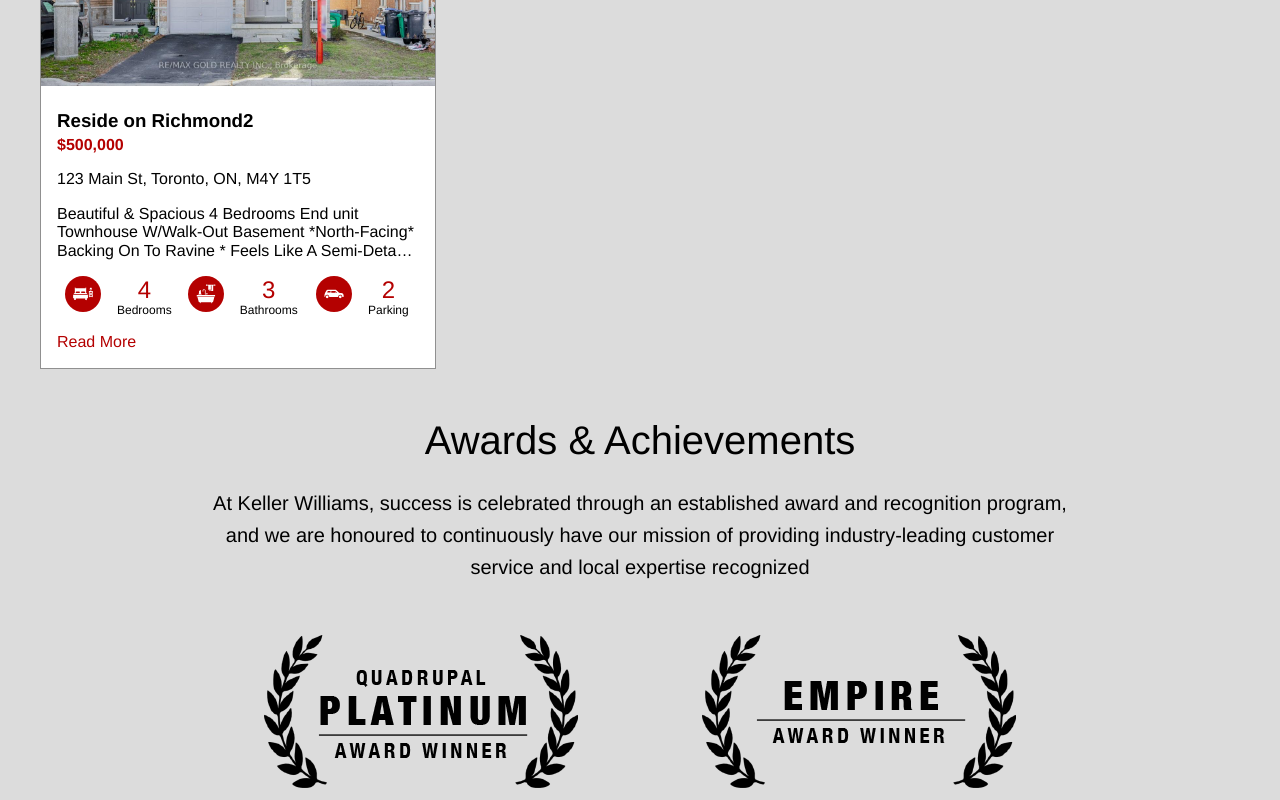
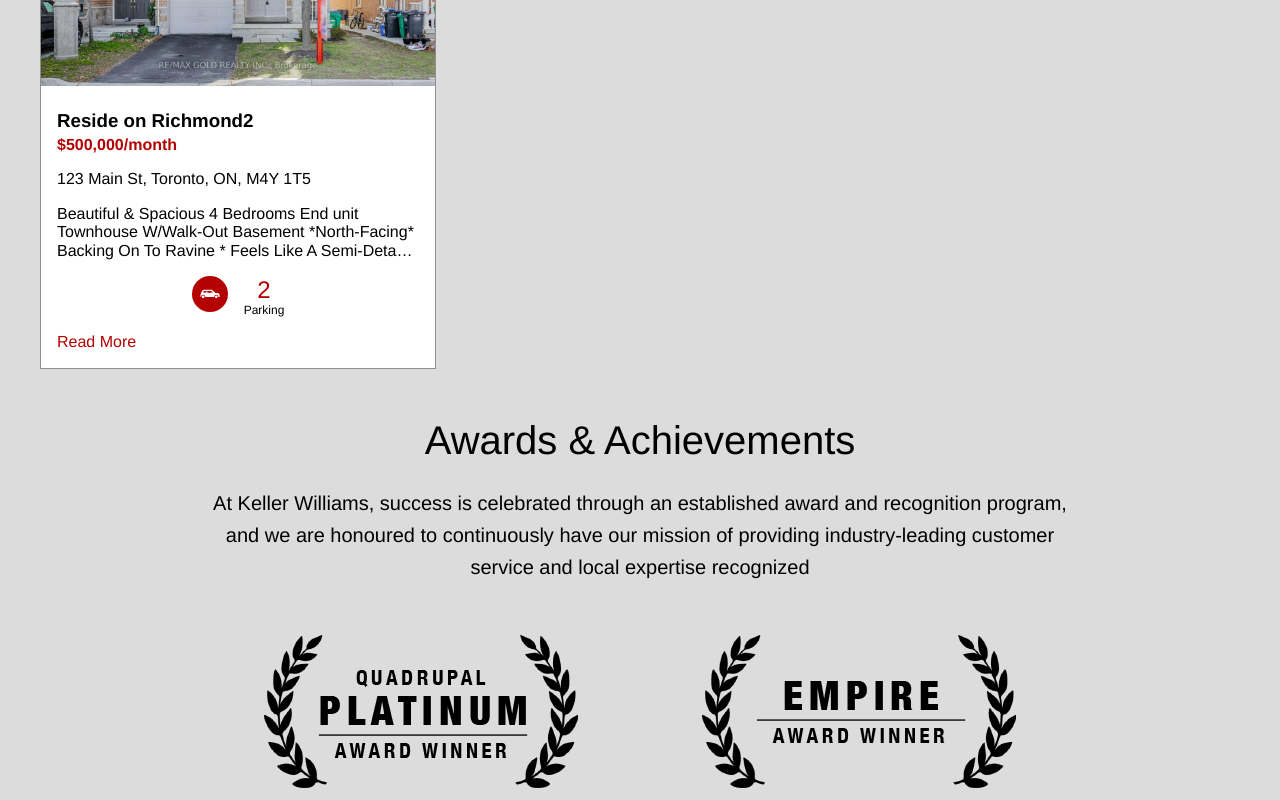
Before and after one commit to jp0624/le-chat, a React (Vite) app: page / in a window 1280 px wide. Shown: the part 1800-2600 px from the top of the page. Built offline with nearby package versions, Linux system fonts and the light colour scheme.

Commit message:
updated some random positiong and css

```diff
--- a/src/components/cards/property/PropertyCard.tsx
+++ b/src/components/cards/property/PropertyCard.tsx
@@ -35,7 +35,7 @@ function PropertyCard({ property }: any) {
 						{property.building && property.building.bedrooms && (
 							<li
 								className={`features_list_bedrooms ${styles.features_list_bedrooms}`}
-								title={`Bedrooms`}
+								title={`${property.building.bedrooms} Bedrooms`}
 							>
 								<i
 									className={`icon icon_circle icon_bedroom ${styles.icon_bedroom}`}
@@ -50,7 +50,7 @@ function PropertyCard({ property }: any) {
 						{property.building && property.building.bathrooms && (
 							<li
 								className={`features_list_bathrooms ${styles.features_list_bathrooms}`}
-								title={`Bathrooms`}
+								title={`${property.building.bathrooms} Bathrooms`}
 							>
 								<i
 									className={`icon icon_circle icon_bathroom ${styles.icon_bathroom}`}
@@ -65,7 +65,7 @@ function PropertyCard({ property }: any) {
 						{property.building && property.building.parking && (
 							<li
 								className={`features_list_parking ${styles.features_list_parking}`}
-								title={`Parking Spaces`}
+								title={`${property.building.parking} Parking Spaces`}
 							>
 								<i
 									className={`icon icon_circle icon_parking ${styles.icon_parking}`}
--- a/src/components/layout/footer/styles.module.scss
+++ b/src/components/layout/footer/styles.module.scss
@@ -15,6 +15,7 @@ footer {
 		}
 		.bottom_nav {
 			display: flex;
+			padding-bottom: 2rem;
 			.col {
 				width: 50%;
 				&_1 {
--- a/src/components/sections/properties/properties_list/PropertiesList.tsx
+++ b/src/components/sections/properties/properties_list/PropertiesList.tsx
@@ -170,7 +170,7 @@ function PropertiesList() {
 			province: 'ON',
 			postal_code: 'M4Y 1T5',
 			price_title: 'Asking price',
-			price: 500000,
+			price: '500,000/month',
 			move_in_date: 'Dec 1st',
 			description:
 				'Beautiful & Spacious 4 Bedrooms End unit Townhouse W/Walk-Out Basement *North-Facing* Backing On To Ravine * Feels Like A Semi-Detach. Great Layout, Separate Fm & Liv. Rm, Bright & Spacious Kitchen W/Granite Counter Top, S/S Appliances. 4 Good Size Bdrms. Master Brm W/5Pc-Ensuite W/I Closet. Laminate Floors, Ent. From Garage To Inside Home, No Sidewalk ,Child Safe Road . Close To School, Plaza & Public Transit..',
@@ -186,8 +186,6 @@ function PropertiesList() {
 				listed_time: '26 minutes',
 			},
 			building: {
-				bedrooms: 4,
-				bathrooms: 3,
 				interior_features: {
 					basement_features: 'Walk out',
 					basement_type: 'N/A (Unfinished)',
```
